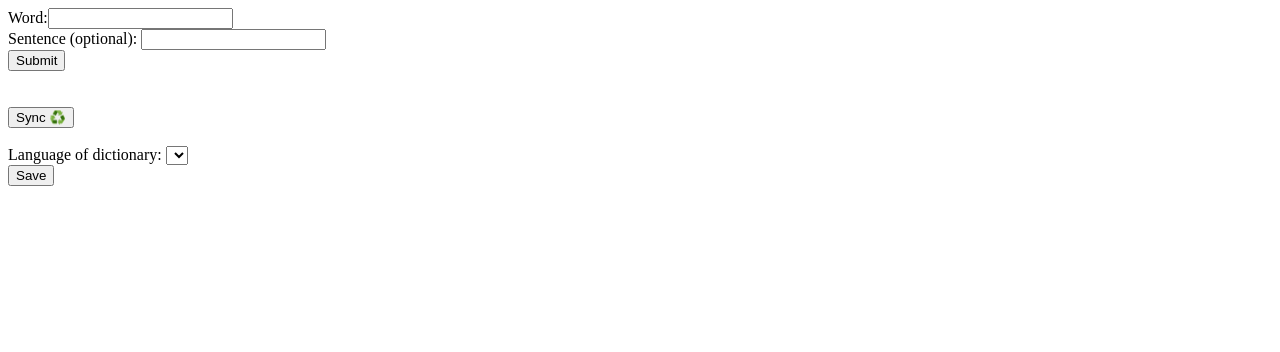
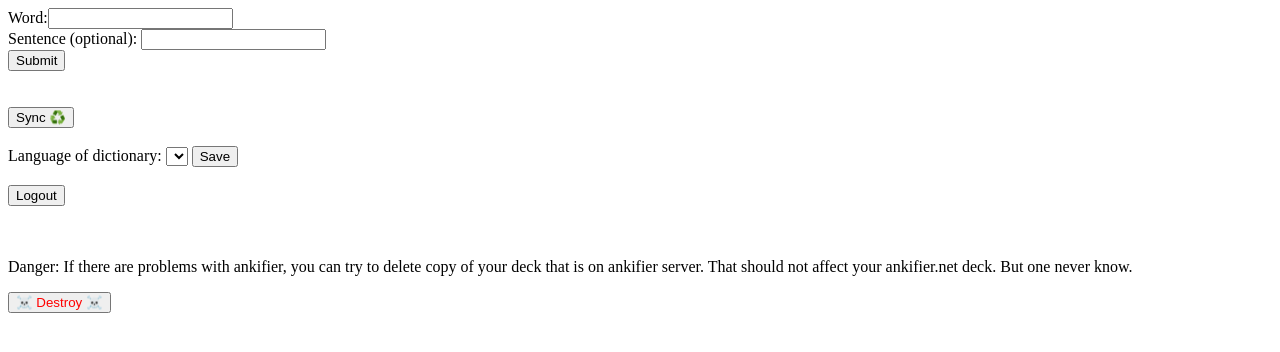
Before and after one commit to nadvornix/ankifier, a Flask app: template server/templates/intro.html in a window 1280 px wide. Shown: the top 352 px of the page. Run offline with Flask 2, Linux system fonts and the light colour scheme; the template is opened without the code that fills it, so the values that code supplies are empty; parts of the project's set-up code (start-up, migrations or seed data) failed here and were passed over.

Commit message:
multiuser

```diff
--- a/server/main.py
+++ b/server/main.py
@@ -2,6 +2,7 @@
 import json
 import time
 import base64
+import shutil
 from hashlib import md5
 from concurrent.futures import ThreadPoolExecutor
 from datetime import timedelta
@@ -10,8 +11,9 @@
 import apis
 import hunspell
 import requests
-from flask import Flask, render_template, request, session, make_response, redirect
+from flask import Flask, render_template, request, session, make_response, redirect, abort
 from flask_session import Session
+from flask_login import LoginManager, login_required, login_user, current_user, logout_user
 from PIL import Image
 from settings import *
 from utils import highlight_sentence, unique_list, get_glosbe_lang_pairs
@@ -25,7 +27,12 @@
 
 app.config.from_object(__name__)
 Session(app)
+SESSION_TYPE = "filesystem"
 SCRIPT_FILENAME = os.path.dirname(os.path.realpath(__file__))
+
+login_manager = LoginManager()
+login_manager.init_app(app)
+login_manager.login_view = "login"
 
 
 @app.before_request
@@ -37,7 +44,34 @@
     return session.get("selected_language", "cs")
 
 
+class User():
+    """All users are authenticated because we create this object only for authentificated users"""
+
+    def __init__(self, user_id):
+        self.is_authenticated = True
+        self.is_active = self.is_authenticated
+        self.is_anonymous = not self.is_authenticated
+        self.user_id = user_id
+
+    def get_id(self):
+        return self.user_id
+
+    @staticmethod
+    def get(user_id):
+        base_path = get_base_path(user_id)
+        if not os.path.exists(base_path):
+            return None
+        return User(user_id)
+
+
+@login_manager.user_loader
+def load_user(user_id):
+    # print("LOGIN: AAAA >%s<" % user_id)
+    return User.get(user_id)
+
+
 @app.route("/")
+@login_required
 def intro():
     language_pairs = get_glosbe_lang_pairs()
 
@@ -47,7 +81,56 @@
         selected_language=selected_language())
 
 
+@app.route('/login', methods=['GET', 'POST'])
+def login():
+    if request.method == "POST":
+        username = request.form["username"]
+        password = request.form["password"]
+        # remember_me = request.form["remember_me"] == "on"
+
+        if sync_collection(username, password, "download"):
+            user = User.get(username)
+            login_user(user)
+        else:
+            return render_template('login.html', msg="Wrong login. Try again")
+
+        next = request.args.get('next')
+
+        # duplicity with flask-login, but I do not know how to load password for that
+        session["username"] = username
+        session["password"] = password
+
+        # vulnerability: open redirects. See http://flask.pocoo.org/snippets/62/
+        return redirect(next or "/")
+    return render_template('login.html')
+
+
+@app.route("/logout", methods=['POST'])
+@login_required
+def logout_page():
+    logout_user()
+    return redirect("/")
+
+
+def delete_dir_if_exists(path):
+    print("deleting: %s" % path)
+    if os.path.isdir(path):
+        shutil.rmtree(path)
+
+
+@app.route("/destroy", methods=['POST'])
+@login_required
+def destroy():
+    user = current_user
+    delete_dir_if_exists(get_base_path(user.user_id))
+    delete_dir_if_exists(get_base_path(session["username"]))
+    logout_user()
+    session.clear()
+    return redirect("/")
+
+
 @app.route("/set_lang", methods=['POST'])
+@login_required
 def set_lang():
     session["selected_language"] = request.form["lang_code"]
     return redirect("/")
@@ -122,7 +205,8 @@
     collection = None
     try:
         if data.get("use_maindeck"):
-            collection = open_or_create_collection(ankiweb_username)
+            user = current_user
+            collection = open_or_create_collection(user.user_id)
             deckId = collection.decks.id(maindeck)
             collection.decks.select(deckId)
             basic_model = collection.models.byName('Basic')
@@ -138,7 +222,7 @@
                 data["s_html"] = highlight_sentence(data["s"][0], word)
 
             img_filename, audio_filename, img_resized_filename = "", "", ""
-            base_path = get_base_path(ankiweb_username)
+            base_path = get_base_path(user.user_id)
             if data.get("image"):
                 img_filename = download(data["image"][0], base_path)
                 img_resized_filename = resize_img(img_filename, 500)
@@ -236,32 +320,48 @@
         raise
 
 
-@app.route("/sync", methods=['POST'])
-def sync():
+def sync_collection(username, password, full_sync="upload"):
     from anki.sync import Syncer, RemoteServer, FullSyncer, MediaSyncer, RemoteMediaServer
 
-    collection = open_or_create_collection(ankiweb_username)
+    collection = open_or_create_collection(username)
 
     server = RemoteServer(None)
-    hkey = server.hostKey(ankiweb_username, ankiweb_password)
+    hkey = server.hostKey(username, password)
     syncer = Syncer(collection, server)
     ret = syncer.sync()
 
     if (ret == "fullSync"):
-        print("trying to do fullSync - upload - Not tested")
+        # print("trying to do fullSync - upload - Not tested")
         client = FullSyncer(collection, hkey, server.client)
-        print(client.upload())
+        if full_sync == "download":
+            client.download()
+        else:
+            client.upload()
+
+    if ret not in ("noChanges", "fullSync", "success"):
+        return False
 
     mediaserver = RemoteMediaServer(collection, hkey, server.client)
     mediaclient = MediaSyncer(collection, mediaserver)
-    mediaret = mediaclient.sync()
-    print("mediaret:", mediaret)
+    mediaclient.sync()
+    # print("mediasync returned:", mediaret)
     collection.save()
     collection.close()
-    return render_template("success_sync.html")
+
+    return True
+
+
+@app.route("/sync", methods=['POST'])
+@login_required
+def sync_page():
+    if sync_collection(session["username"], session["password"]):
+        return render_template("success_sync.html")
+    else:
+        abort(400)
 
 
 @app.route("/word", methods=['GET', 'POST'])
+@login_required
 def word():
     if request.method == 'POST':
         data_raw = dict(list(request.form.lists()))
--- a/server/pip_requirements.txt
+++ b/server/pip_requirements.txt
@@ -8,3 +8,4 @@
 httplib2
 hunspell
 Flask-Session
+Flask-Login
--- a/server/templates/intro.html
+++ b/server/templates/intro.html
@@ -26,9 +26,17 @@
         <option value="{{lang_code}}" {% if selected_language == lang_code %} selected {% endif %} >{{lang_name}}</option>
     {% endfor %}
     </select>
-    <br>
     <input type="submit" value="Save">
     </form>
-
+    <br>
+    <form method="POST" action="/logout">
+        <input type="submit" value="Logout">
+    </form>
+    <br>
+    <br>
+    <p>Danger: If there are problems with ankifier, you can try to delete copy of your deck that is on ankifier server. That should not affect your ankifier.net deck. But one never know.
+        <form method="POST" action="/destroy">
+            <input type="submit" style="color: red" value="☠️ Destroy ☠️">
+    </form>
 </body>
 </html>
--- a/server/templates/success.html
+++ b/server/templates/success.html
@@ -7,5 +7,6 @@
 </head>
 <body>
 OK! :-)
+    <br><a href="/">back</a>
 </body>
 </html>
--- a/server/templates/success_sync.html
+++ b/server/templates/success_sync.html
@@ -7,5 +7,6 @@
 </head>
 <body>
 Sync OK! :-)
+    <br><a href="/">back</a>
 </body>
 </html>
```
Also changed, not shown: 1 other file.
